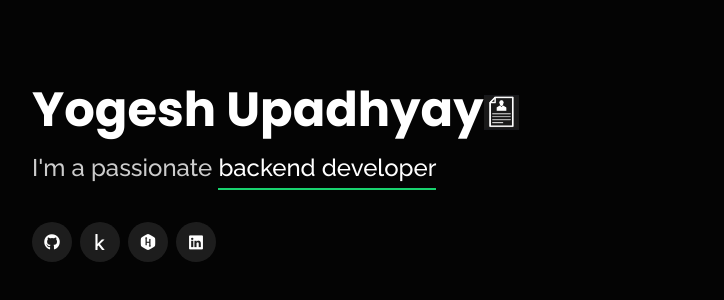
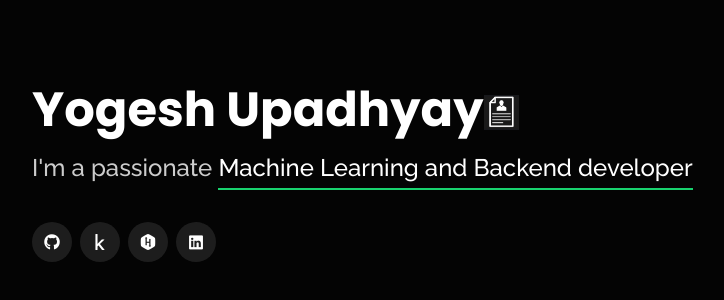
Before and after one commit to YogeshUpdhyay/YogeshUpadhyay, a plain HTML site: page index.html in a window 1280 px wide. Shown: the part 226-526 px from the top of the page, without its empty margins (53-777 px from the left). Drawn offline with nearby package versions, Linux system fonts and the light colour scheme.

Commit message:
updated index.html

```diff
--- a/index.html
+++ b/index.html
@@ -44,7 +44,7 @@
         </a></h1>
       <!-- Uncomment below if you prefer to use an image logo -->
       <!-- <a href="index.html"><img src="assets/img/logo.png" alt="" class="img-fluid"></a>-->
-      <h2>I'm a passionate <span>backend developer</span></h2>
+      <h2>I'm a passionate <span>Machine Learning and Backend developer</span></h2>
 
 
       <div class="social-links">
```
